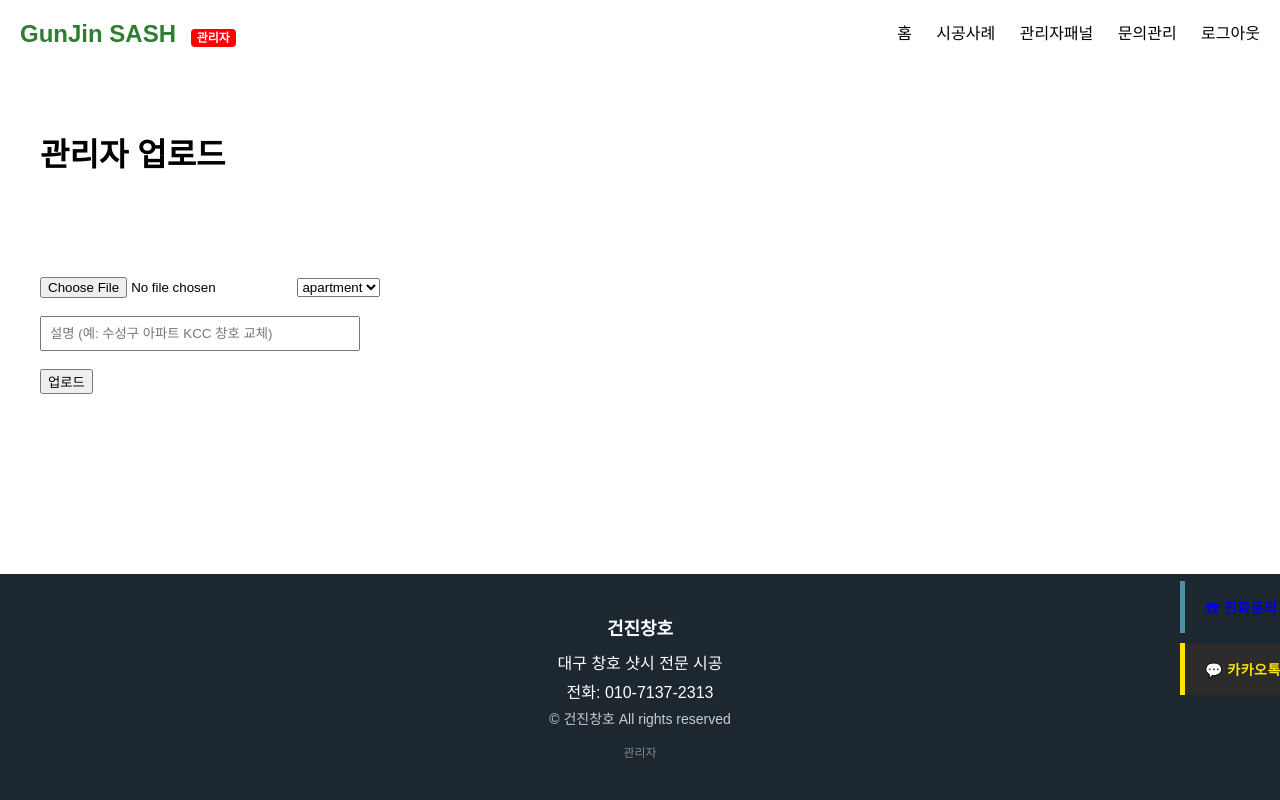
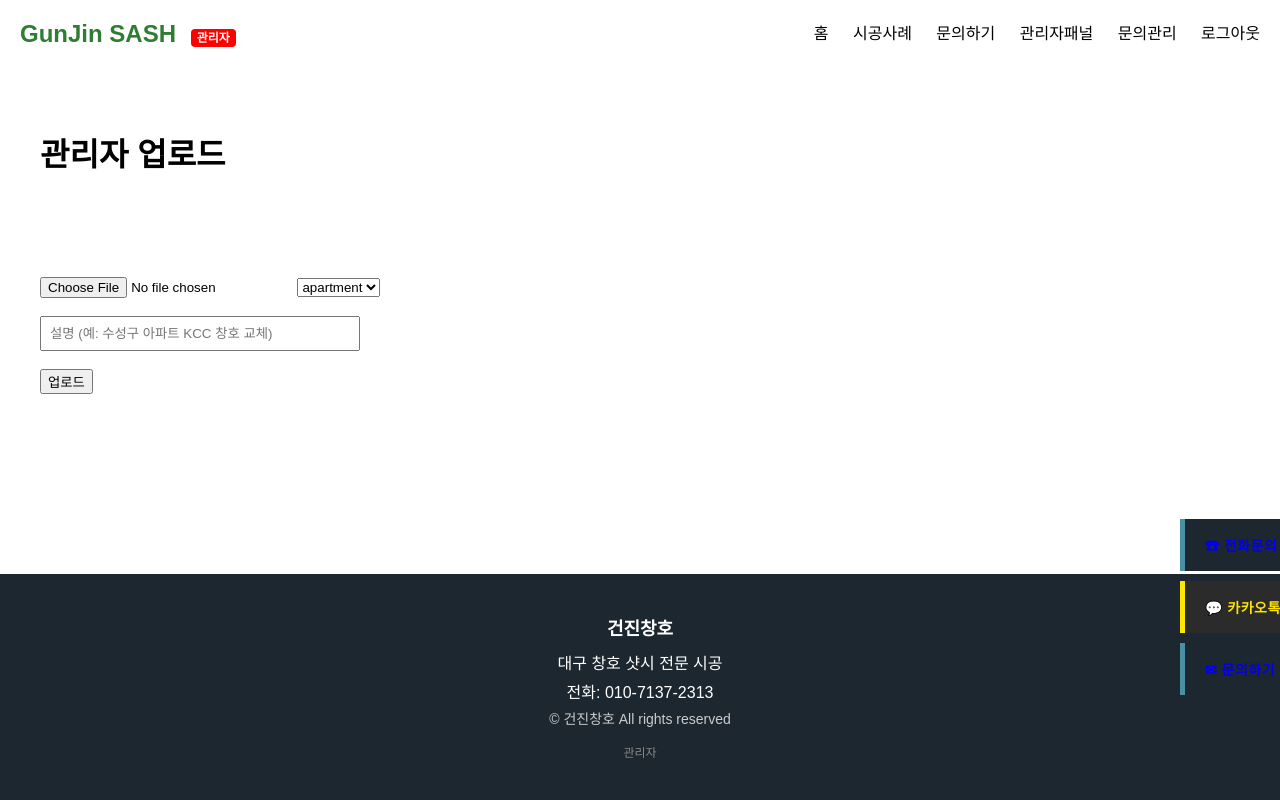
Before and after one commit to hhaening818/SASHI_COMPANY, a Flask app: page /admin_panel in a window 1280 px wide. Run offline with Flask 3, Linux system fonts and the light colour scheme; the visitor is signed in with stand-in values (Sample User, id 1); data that the repository does not hold is empty.

Commit message:
문의하기

```diff
--- a/templates/base.html
+++ b/templates/base.html
@@ -52,6 +52,8 @@ border-radius:4px;
 
 <a href="/portfolio">시공사례</a>
 
+<a href="/contact">문의하기</a>
+
 {% if session.get("admin") %}
 
 <a href="/admin_panel">관리자패널</a>
@@ -86,6 +88,10 @@ border-radius:4px;
 
 💬 카카오톡 문의
 
+</a>
+
+<a href="/contact" class="call-btn">
+✉ 문의하기
 </a>
 
 </div>
```
